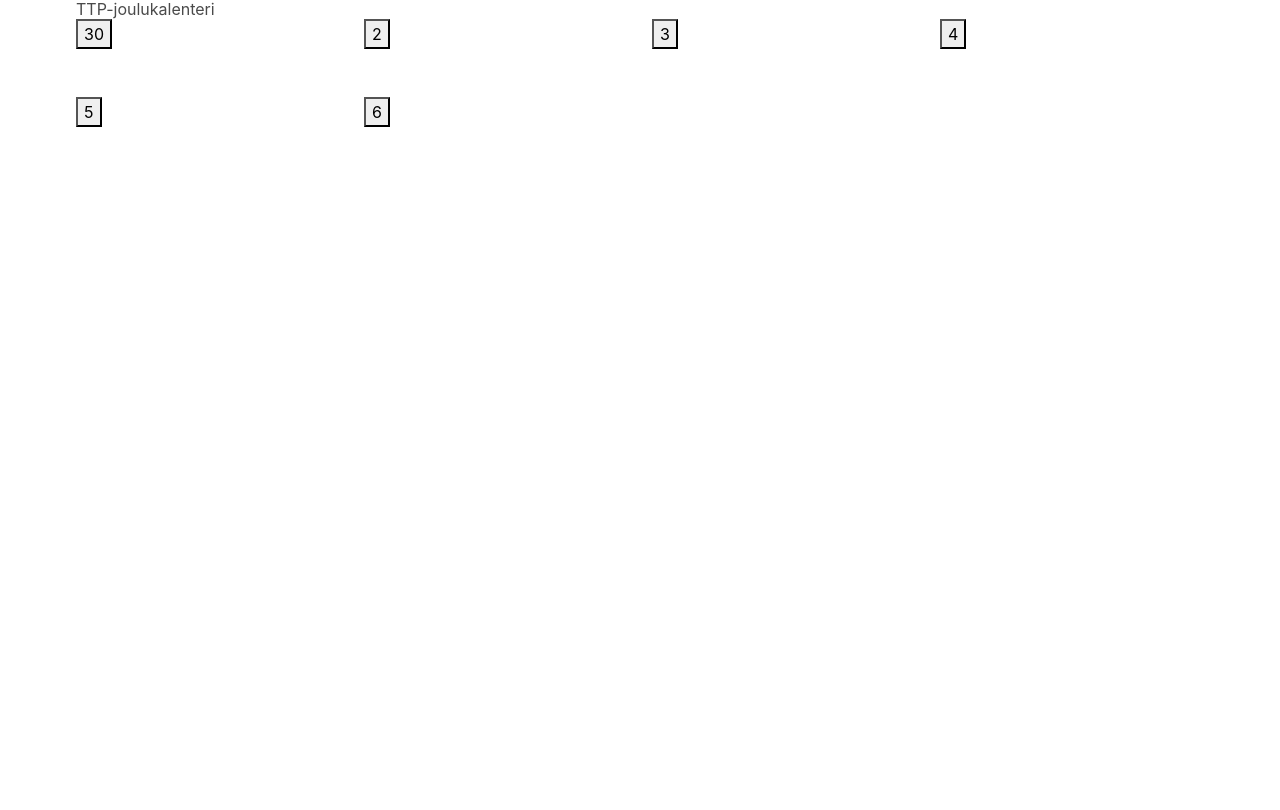
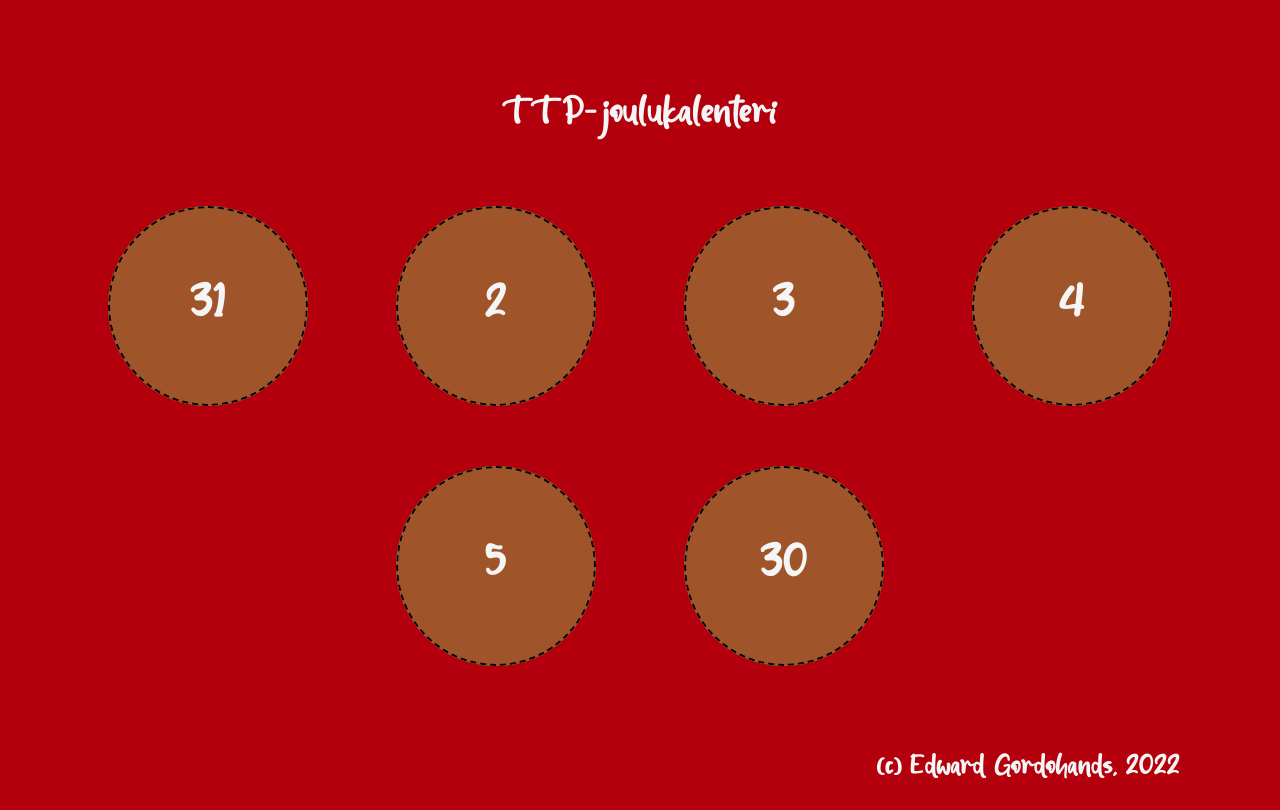
Before and after one commit to kimmothai/ttp-joulukalenteri, a React (Create React App) app: page / in a window 1280 px wide. Built offline with nearby package versions, Linux system fonts and the light colour scheme.

Commit message:
Styles, nice-to-haves

```diff
--- a/src/App.css
+++ b/src/App.css
@@ -1,3 +1,4 @@
+html,
 body {
   background-color: #b3000c;
 }
--- a/src/App.tsx
+++ b/src/App.tsx
@@ -1,10 +1,12 @@
 import Calendar from './pages/Calendar'
-// import './App.css'
+import './App.css'
+import Footer from './components/Footer'
 
 export default function App() {
   return (
     <div className='app'>
       <Calendar />
+      <Footer />
     </div>
   )
 }
--- a/src/components/Footer.tsx
+++ b/src/components/Footer.tsx
@@ -4,12 +4,17 @@ export default function Footer() {
     'xX_PIG_DESTROYER_Xx',
     'Jeff Pesos',
     'LinkedIn Pöhinä Ukko',
-    'Kimmo Thai'
+    'Kimmo Thai',
+    '"No thx" Jefferson',
+    'Musclevania Bronicles',
+    'Bodybuilders Against Tipping',
+    'Killer Instinct MMO',
+    'Edward Gordohands'
   ]
   return (
-    <footer className='footer container-fluid p-3 m-3'>
+    <footer className='footer p-3 m-3 is-size-4 is-size-4-mobile'>
       <p className='text-end'>
-        {names[Math.floor(Math.random() * names.length)]}, 2022
+        (c) {names[Math.floor(Math.random() * names.length)]}, 2022
       </p>
     </footer>
   )
--- /dev/null
+++ b/src/pages/Calendar.copy.css
@@ -0,0 +1,120 @@
+@font-face {
+  font-family: 'Christmas Holiday';
+  font-style: normal;
+  src: local('Christmas Holiday'), url('Christmas\ Holiday.woff') format('woff');
+}
+
+h1,
+h2,
+p {
+  font-family: 'Christmas Holiday', sans-serif;
+  color: whitesmoke;
+  font-size: 1.1em;
+}
+
+@media (max-width: 991px) {
+  html {
+    font-size: 1.2em;
+  }
+}
+
+a {
+  color: cornsilk;
+}
+
+a:hover {
+  color: white;
+}
+
+.shake {
+  animation: shake 0.2s;
+  animation-iteration-count: 1;
+}
+
+@keyframes shake {
+  0% {
+    transform: translate(1px, 1px) rotate(0deg);
+  }
+  10% {
+    transform: translate(-1px, -2px) rotate(-1deg);
+  }
+  20% {
+    transform: translate(-3px, 0px) rotate(1deg);
+  }
+  30% {
+    transform: translate(3px, 2px) rotate(0deg);
+  }
+  40% {
+    transform: translate(1px, -1px) rotate(1deg);
+  }
+  50% {
+    transform: translate(-1px, 2px) rotate(-1deg);
+  }
+  60% {
+    transform: translate(-3px, 1px) rotate(0deg);
+  }
+  70% {
+    transform: translate(3px, 1px) rotate(-1deg);
+  }
+  80% {
+    transform: translate(-1px, -1px) rotate(1deg);
+  }
+  90% {
+    transform: translate(1px, 2px) rotate(0deg);
+  }
+  100% {
+    transform: translate(1px, -2px) rotate(-1deg);
+  }
+}
+
+.calendar {
+  background-color: #b3000c;
+}
+
+.door {
+  position: relative;
+  cursor: pointer;
+  transform-style: preserve-3d;
+  transform: perspective(2500px);
+  border-style: dashed;
+  border-color: whitesmoke;
+  width: 200px;
+  height: 200px;
+}
+
+.door-front {
+  width: 100%;
+  height: 100%;
+  overflow: hidden;
+  transform-origin: left;
+  /* box-shadow: 30px 0 50px rgba(0, 0, 0, 0.2); */
+  position: absolute;
+  background-color: #9f5529;
+  z-index: 1;
+  transition: 0.5s;
+}
+
+.door-front:before {
+  top: 25px;
+}
+
+.door-front:after {
+  top: 100%;
+}
+
+.door-front.active {
+  transform: rotateY(-30deg);
+}
+
+.door-back {
+  position: relative;
+  overflow: hidden;
+  width: 100%;
+  height: 100%;
+  background-color: #236f21;
+  background-image: radial-gradient(whitesmoke 5%, transparent 5%),
+    radial-gradient(white 3%, transparent 5%);
+  background-size: 60px 60px;
+  background-position: 0 0, 30px 30px;
+  background-repeat: repeat;
+}
--- a/src/pages/Calendar.css
+++ b/src/pages/Calendar.css
@@ -6,27 +6,99 @@
 
 h1,
 h2,
-p {
+p,
+button,
+a,
+.modal-card-title {
   font-family: 'Christmas Holiday', sans-serif;
   color: whitesmoke;
-  font-size: 1.1em;
 }
 
-@media (max-width: 991px) {
-  html {
-    font-size: 1.2em;
+.today {
+  animation: pulse 0.8s;
+  animation-direction: alternate;
+  animation-iteration-count: infinite;
+}
+
+@keyframes pulse {
+  from {
+    transform: scale(1);
+  }
+  to {
+    transform: scale(1.1);
   }
 }
 
-a {
-  color: cornsilk;
+.modal-card-body p {
+  background: rgba(0, 0, 0, 0.2);
+}
+
+.door {
+  transform-style: preserve-3d;
+  transform: perspective(2500px);
+}
+
+.door-front:before {
+  top: 25px;
+}
+
+.door-front:after {
+  top: 100%;
+}
+
+.door-front.active {
+  transform: rotateY(-120deg) rotateX(-10deg);
+}
+
+.door-front {
+  width: 200px;
+  height: 200px;
+  border-radius: 50%;
+  background-color: #9f5529;
+  box-shadow: none;
+  font-size: 2em;
+  transition: 0.5s;
+  position: absolute;
+  border-style: dashed;
+  transform-origin: left;
+}
+
+.door-back {
+  /* z-index: 0;
+  position: absolute;
+  overflow: hidden; */
+  border-radius: 50%;
+  border-style: dashed;
+  border-color: whitesmoke;
+  width: 200px;
+  height: 200px;
+  background-color: #236f21;
+  background-image: radial-gradient(whitesmoke 5%, transparent 5%),
+    radial-gradient(white 3%, transparent 5%);
+  background-size: 60px 60px;
+  background-position: 0 0, 30px 30px;
+  background-repeat: repeat;
+}
+
+.footer,
+.modal-card-foot,
+.modal-card-head {
+  background-color: #b3000c;
+}
+
+.modal-card-body {
+  min-height: 360px;
 }
 
 a:hover {
-  color: white;
+  color: #eacf60;
 }
 
-.shake {
+.locked {
+  animation: none;
+}
+
+.locked:active {
   animation: shake 0.2s;
   animation-iteration-count: 1;
 }
@@ -67,54 +139,31 @@ a:hover {
   }
 }
 
-.calendar {
-  background-color: #b3000c;
+img {
+  object-fit: contain;
+  width: auto;
+  height: 360px;
 }
 
-.door {
-  position: relative;
-  cursor: pointer;
-  transform-style: preserve-3d;
-  transform: perspective(2500px);
-  border-style: dashed;
-  border-color: whitesmoke;
-  width: 200px;
-  height: 200px;
+.polka {
+  background-image: radial-gradient(rgb(255, 255, 255) 10%, transparent 10%),
+    radial-gradient(rgb(255, 255, 255) 10%, transparent 10%),
+    radial-gradient(rgb(0, 0, 0) 10%, transparent 10%),
+    radial-gradient(rgb(0, 0, 0) 10%, transparent 10%);
+  background-position: 0px 0px, 8px 8px;
+  background-size: 16px 16px;
+  background-color: rgb(0, 128, 0);
 }
 
-.door-front {
-  width: 100%;
-  height: 100%;
-  overflow: hidden;
-  transform-origin: left;
-  /* box-shadow: 30px 0 50px rgba(0, 0, 0, 0.2); */
-  position: absolute;
-  background-color: #9f5529;
-  z-index: 1;
-  transition: 0.5s;
+.modal {
+  animation: fadeIn ease 0.5s;
 }
 
-.door-front:before {
-  top: 25px;
+@keyframes fadeIn {
+  0% {
+    opacity: 0;
+  }
+  100% {
+    opacity: 1;
+  }
 }
-
-.door-front:after {
-  top: 100%;
-}
-
-.door-front.active {
-  transform: rotateY(-160deg);
-}
-
-.door-back {
-  position: relative;
-  overflow: hidden;
-  width: 100%;
-  height: 100%;
-  background-color: #236f21;
-  background-image: radial-gradient(whitesmoke 5%, transparent 5%),
-    radial-gradient(white 3%, transparent 5%);
-  background-size: 60px 60px;
-  background-position: 0 0, 30px 30px;
-  background-repeat: repeat;
-}
--- a/src/pages/Calendar.tsx
+++ b/src/pages/Calendar.tsx
@@ -1,7 +1,9 @@
 import 'bulma/css/bulma.css'
 import { useState } from 'react'
 import format from 'date-fns/format'
-import bffCool from './bff.jpg'
+import bffCool from '../images/bff.jpg'
+import setuppi from '../images/se_olikin_setuppi.png'
+import './Calendar.css'
 
 // Types
 type Video = string
@@ -27,6 +29,14 @@ function chunk(array: Data[], size: number): Array<Data[]> {
   return chunkedArr
 }
 
+function addKeys(arr: Array<Data[]>) {
+  const newArr = []
+  for (let i = 0; i < arr.length; i++) {
+    newArr.push({ key: `row-${i}`, columns: arr[i] })
+  }
+  return newArr
+}
+
 function openModal(el: Element) {
   el.classList.add('is-active')
 }
@@ -44,18 +54,22 @@ function closeAllModals() {
 // Components
 
 function ModalTopic({ media }: { media: Topic }) {
-  return <p>Topic {media}</p>
+  return (
+    <p className='is-size-4 is-align-self-center py-4' key={media}>
+      Topic {media}
+    </p>
+  )
 }
 function ModalVideo({ media }: { media: Video }) {
   return (
-    <div>
+    <div key={media}>
       <iframe
-        width='480'
-        height='360'
+        width='100%'
+        height='480'
         src={`https://www.youtube.com/embed/${media}`}
         title='YouTube video player'
       ></iframe>
-      <p>
+      <p className='my-3 py-2 is-size-4-mobile'>
         <a
           href={`https://www.youtube.com/watch?v=${media}`}
           rel='noopener noreferrer'
@@ -66,7 +80,7 @@ function ModalVideo({ media }: { media: Video }) {
   )
 }
 function ModalImage({ media }: { media: Image }) {
-  return <img src={media} alt='' height={300} width={300} />
+  return <img src={media} alt='' height={300} width={300} key={media} />
 }
 
 function Door(props: Data) {
@@ -82,47 +96,82 @@ function Door(props: Data) {
       setTimeout(() => setLocked(String(day)), 500)
     }
     if (day <= today) {
-      setIsActive((current) => !current)
+      setIsActive(true)
       openModal(el)
     }
   }
   return (
-    <div className={`column is-3 block door door-${day}`} key={`column-${day}`}>
+    <div
+      className={`column has-text-centered is-3-desktop block door-${day}`}
+      key={`column-${day}`}
+    >
       <button
-        className={`door-front  ${isActive ? 'active' : ''}
+        className={`door-front is-size-2 ${day > today ? 'locked' : ''} ${
+          isActive ? 'active' : ''
+        }
         `}
         type='button'
         onClick={() =>
           handleClick(document.getElementById(`doorModal-${day}`)!)
         }
+        key={day}
+      >
+        <p className={`${day === new Date().getDate() ? 'today' : ''}`}>
+          {day === new Date().getDate() ? 'Avaa' : `${locked}`}
+        </p>
+      </button>
+      <button
+        className={`door-back is-size-2 ${day > today ? 'locked' : ''} ${
+          isActive ? 'active' : ''
+        }
+        `}
+        type='button'
+        onClick={() =>
+          handleClick(document.getElementById(`doorModal-${day}`)!)
+        }
+        key={day}
       >
         {locked}
       </button>
-      <div className='modal' id={`doorModal-${day}`}>
-        <div className='modal-background'></div>
-        <div className='modal-card'>
-          <header className='modal-card-head'>
-            <p className='modal-card-title'>{`Luukku ${day}`}</p>
+      <div className='modal' id={`doorModal-${day}`} key={`modal-${day}`}>
+        <div className='modal-background' key={`modal-bg-${day}`}></div>
+        <div className='modal-card' key={`modal-${day}`}>
+          <header className='modal-card-head' key={`modal-head-${day}`}>
+            <p
+              className='modal-card-title'
+              key={`modal-title-${day}`}
+            >{`Luukku ${day}`}</p>
           </header>
-          <div className='modal-card-body'>
+          <div
+            className={`modal-card-body polka ${
+              mediaType === 'text' ? 'is-flex' : ''
+            }`}
+            key={`modal-body-${day}`}
+          >
             {(() => {
               switch (mediaType) {
                 case 'text':
                   return (
                     <ModalTopic
-                      {...{ media: day <= today ? topic : 'Tonttu kurkkii...' }}
+                      {...{
+                        media: day <= today ? topic : 'Tonttu kurkkii...'
+                      }}
                     />
                   )
                 case 'video':
                   return (
                     <ModalVideo
-                      {...{ media: day <= today ? topic : 'Tonttu kurkkii...' }}
+                      {...{
+                        media: day <= today ? topic : 'Tonttu kurkkii...'
+                      }}
                     />
                   )
                 case 'image':
                   return (
                     <ModalImage
-                      {...{ media: day <= today ? topic : 'Tonttu kurkkii...' }}
+                      {...{
+                        media: day <= today ? topic : 'Tonttu kurkkii...'
+                      }}
                     />
                   )
                 default:
@@ -160,7 +209,7 @@ export default function Calendar() {
   document.addEventListener('keydown', (event) => {
     const e = event || window.event
 
-    if (e.keyCode === 27) {
+    if (e.key === 'ESC' || e.keyCode === 27) {
       // Escape key
       closeAllModals()
     }
@@ -168,7 +217,7 @@ export default function Calendar() {
 
   const data: Data[] = [
     {
-      day: 30,
+      day: 31,
       topic:
         '1Lorem ipsum dolor sit amet, consectetur adipiscing elit, sed do eiusmod tempor incididunt ut labore et dolore magna aliqua. Aliquam eleifend mi in nulla.',
       mediaType: 'text'
@@ -180,7 +229,7 @@ export default function Calendar() {
     },
     {
       day: 3,
-      topic: bffCool,
+      topic: setuppi,
       mediaType: 'image'
     },
     {
@@ -195,20 +244,23 @@ export default function Calendar() {
       mediaType: 'video'
     },
     {
-      day: 6,
+      day: 30,
       topic: bffCool,
       mediaType: 'image'
     }
   ]
 
-  const rows = chunk(data, 4)
+  const chunks = chunk(data, 4)
+  const rows = addKeys(chunks)
   return (
-    <div className='calendar-jeejee'>
-      <h1>TTP-joulukalenteri</h1>
+    <div className='calendar my-6'>
+      <h1 className='p-6 is-size-3-desktop is-size-4-mobile has-text-centered'>
+        TTP-joulukalenteri
+      </h1>
       {rows.map((row) => {
         return (
-          <div className='columns' key={`${row[0].day}`}>
-            {row.map((column: Data) => {
+          <div className='columns is-centered mt-3' key={`rowIndex-${row.key}`}>
+            {row.columns.map((column: Data) => {
               return <Door {...column} />
             })}
           </div>
```
Also changed, not shown: src/App.copy.tsx (+0 -45 lines), src/images/bff.jpg (renamed from src/pages/bff.jpg), src/images/se_olikin_setuppi.png (added).
